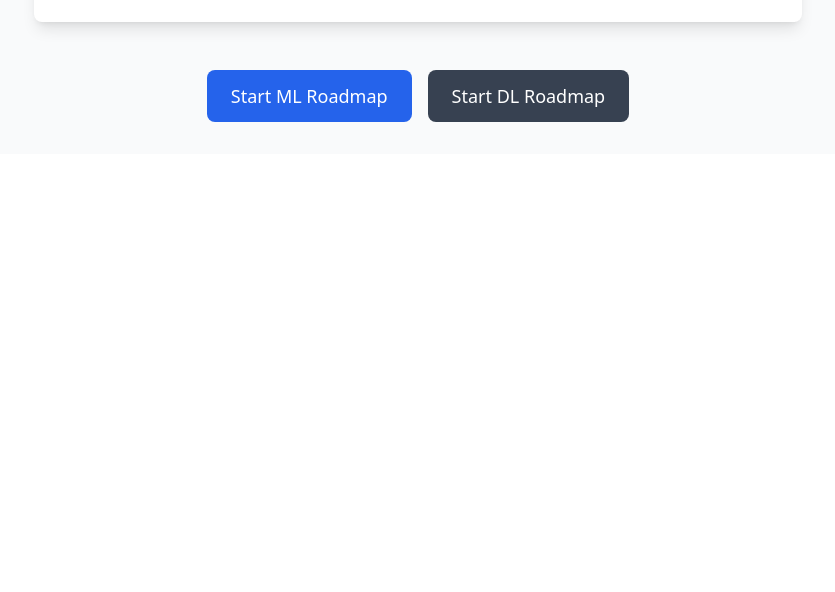
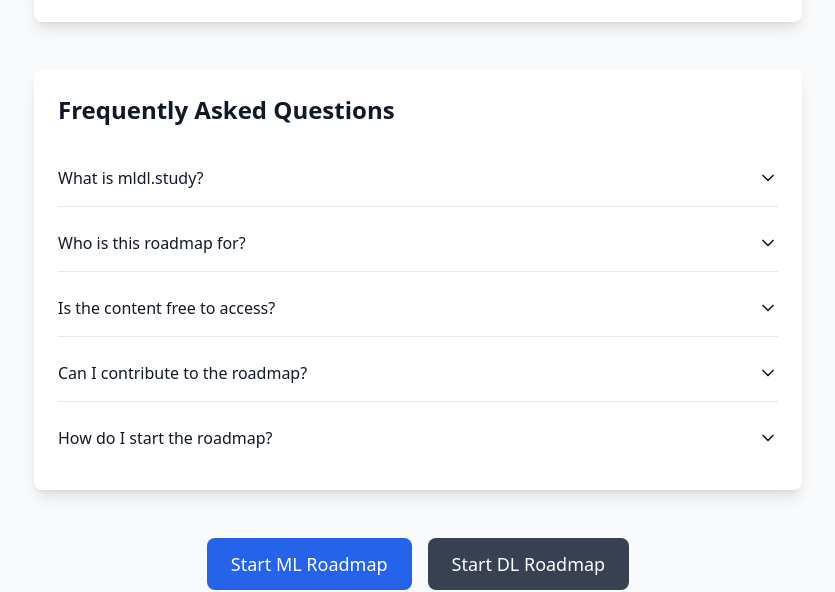
Before and after one commit to anshaneja5/mldl.study, a React (Vite) app: page / in a window 1280 px wide. Shown: the part 1268-1860 px from the top of the page, without its empty margins (222-1057 px from the left). Before the commit the page ends 1422 px from the top, so only its background shows below. Built offline with nearby package versions, Linux system fonts and the light colour scheme; no server answers.

Commit message:
add faqs section

```diff
--- a/src/components/HomePage.jsx
+++ b/src/components/HomePage.jsx
@@ -1,12 +1,61 @@
 import React, { useState, useEffect } from 'react';
 import { Link } from 'react-router-dom';
 import ReactGA from 'react-ga4';
-import { Sun, Moon } from 'lucide-react';
+import { Sun, Moon, ChevronDown, ChevronUp } from 'lucide-react';
+
+const FAQ_DATA = [
+  {
+    question: "What is mldl.study?",
+    answer: "mldl.study is a curated roadmap to help learners master Machine Learning and Deep Learning with structured resources, including videos, articles, research papers, competitions and projects."
+  },
+  {
+    question: "Who is this roadmap for?",
+    answer: "This roadmap is designed for beginners and intermediate learners who want to dive deep into ML and DL concepts systematically."
+  },
+  {
+    question: "Is the content free to access?",
+    answer: "Yes, all the resources provided in the roadmap are free or point to freely accessible materials available online."
+  },
+  {
+    question: "Can I contribute to the roadmap?",
+    answer: <>Absolutely! Contributions are welcome. Visit our <a href="https://github.com/anshaneja5/mldl.study" target="_blank" rel="noopener noreferrer" className="text-blue-600 hover:text-blue-700 underline">GitHub repository</a> to contribute new resources or suggest improvements.</>
+  },
+  {
+    question: "How do I start the roadmap?",
+    answer: "Click on the 'Start ML Roadmap' or 'Start DL Roadmap' button below to begin your learning journey."
+  }
+];
+
+const FAQItem = ({ question, answer, isOpen, onClick, darkMode }) => (
+  <div className="border-b last:border-b-0">
+    <button
+      onClick={onClick}
+      className="w-full text-left py-4 flex justify-between items-center focus:outline-none"
+    >
+      <span className="font-medium">{question}</span>
+      {isOpen ? (
+        <ChevronUp className="w-5 h-5 flex-shrink-0" />
+      ) : (
+        <ChevronDown className="w-5 h-5 flex-shrink-0" />
+      )}
+    </button>
+    <div
+      className={`overflow-hidden transition-all duration-300 ${
+        isOpen ? 'max-h-40' : 'max-h-0'
+      }`}
+    >
+      <p className={`pb-4 ${darkMode ? 'text-gray-300' : 'text-gray-600'}`}>
+        {answer}
+      </p>
+    </div>
+  </div>
+);
 
 const HomePage = () => {
   ReactGA.send({ hitType: 'pageview', page: window.location.pathname });
   const [darkMode, setDarkMode] = useState(false);
   const [isTransitioning, setIsTransitioning] = useState(false);
+  const [openFAQs, setOpenFAQs] = useState({});
 
   useEffect(() => {
     const savedDarkMode = localStorage.getItem('darkMode') === 'true';
@@ -21,6 +70,13 @@ const HomePage = () => {
     document.documentElement.classList.toggle('dark', newDarkMode);
     localStorage.setItem('darkMode', newDarkMode);
     setTimeout(() => setIsTransitioning(false), 300);
+  };
+
+  const toggleFAQ = (index) => {
+    setOpenFAQs(prev => ({
+      ...prev,
+      [index]: !prev[index]
+    }));
   };
 
   return (
@@ -155,7 +211,21 @@ const HomePage = () => {
                 This was the sole video that sparked my interest in this field, so it is highly recommended to watch it first. It's not at all technical, but it will spark your interest in the field.
               </p>
             </div>
-
+           <div className={`${darkMode ? 'bg-gray-900' : 'bg-white'} shadow-lg rounded-lg p-6 w-full max-w-3xl mx-auto mb-12 transition-all duration-300`}>
+           <h2 className="text-2xl font-semibold mb-6">Frequently Asked Questions</h2>
+           <div className="space-y-2">
+             {FAQ_DATA.map((faq, index) => (
+              <FAQItem
+                key={index}
+                question={faq.question}
+                answer={faq.answer}
+                isOpen={openFAQs[index]}
+                onClick={() => toggleFAQ(index)}
+                darkMode={darkMode}
+              />
+            ))}
+          </div>
+        </div>
             <div className="flex flex-col md:flex-row gap-4 justify-center">
               <Link to="/machinelearning" className="bg-blue-600 text-white px-4 py-2 md:px-6 md:py-3 rounded-lg hover:bg-blue-700 transition-colors text-center hover:scale-105 transform duration-300">
                 <span className="text-base md:text-lg font-medium">Start ML Roadmap</span>
```
Lines whose indentation alone changed are shown as unchanged.
